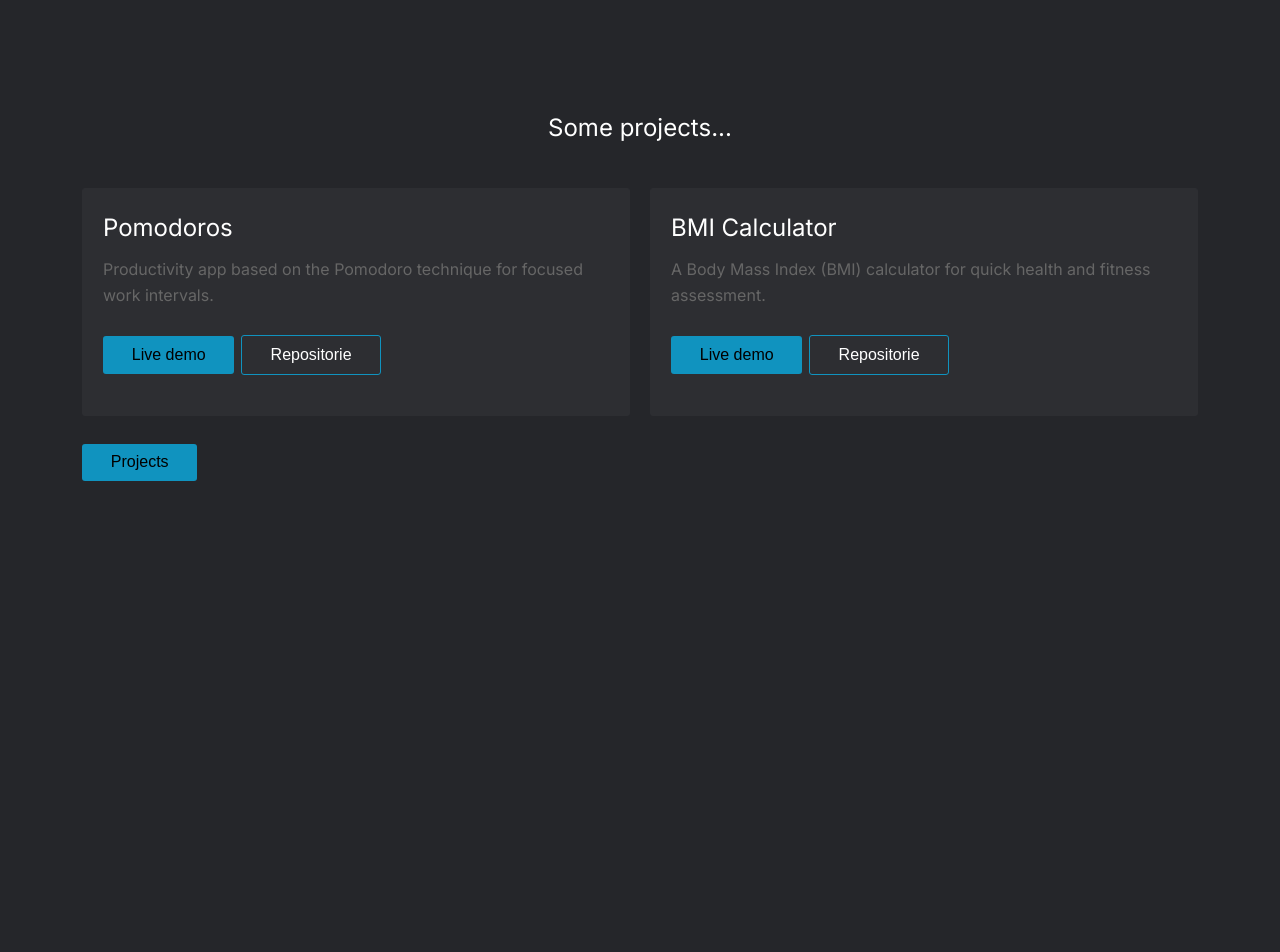
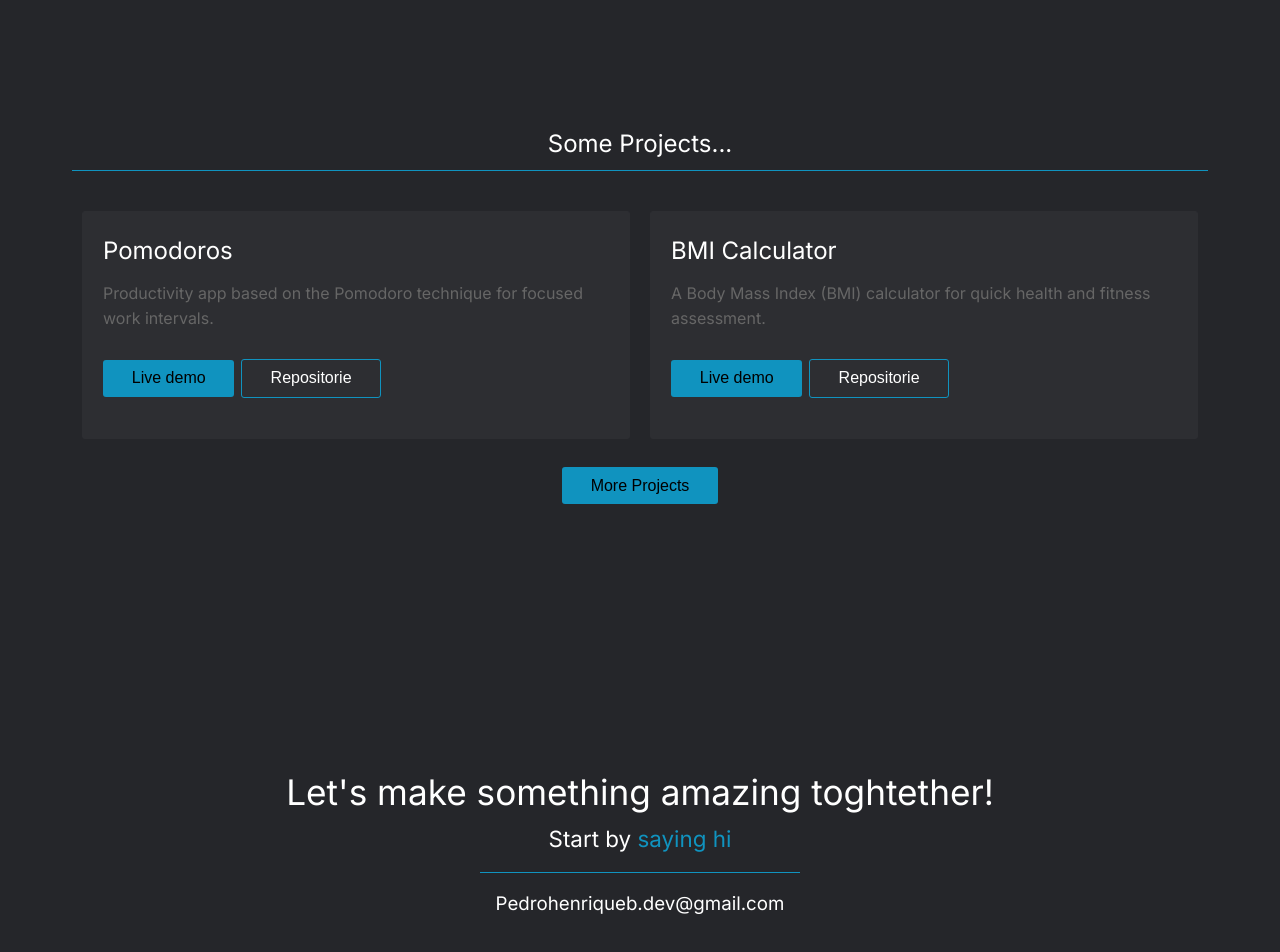
Before and after one commit to pedrohenrique11/portifolio, a Vue app: page / in a window 1280 px wide. Shown: the part 1474-2426 px from the top of the page. Before the commit the page ends 2183 px from the top, so only its background shows below. Built offline with nearby package versions, Linux system fonts and the light colour scheme.

Commit message:
feat: add vue router animations

```diff
--- a/index.html
+++ b/index.html
@@ -4,6 +4,7 @@
     <meta charset="UTF-8">
     <link rel="icon" href="/favicon.ico">
     <meta name="viewport" content="width=device-width, initial-scale=1.0">
+    <link rel="stylesheet" href="https://cdnjs.cloudflare.com/ajax/libs/animate.css/4.1.1/animate.min.css"/>
     <title>Pedro Henrique</title>
   </head>
   <body>
--- a/src/App.vue
+++ b/src/App.vue
@@ -9,7 +9,12 @@ import TheHeader from './components/TheHeader.vue';
   <TheHeader />
   <MenuMobile />
   <div class="content">
-    <RouterView />
+    <Transition
+     enter-active-class="animate__animated animate__fadeInLeft"
+     leave-active-class="animate__animated animate__fadeOutLeft"
+     mode="out-in">
+      <RouterView />
+    </Transition>
   </div>
   <footer>
   </footer>
--- /dev/null
+++ b/src/components/ContactSection.vue
@@ -0,0 +1,42 @@
+<script setup>
+</script>
+
+<template>
+    <div class="content">
+        <h2>
+            Let's make something amazing toghtether!
+        </h2>
+        <p>
+            Start by <span>saying hi</span>
+        </p>
+        <h3>Pedrohenriqueb.dev@gmail.com</h3>
+    </div>
+</template>
+
+<style scoped>
+    .content{
+        display: flex;
+        align-items: center;
+        flex-direction: column;
+
+        text-align: center;
+        margin: 8rem 0 15rem 0;
+    }
+    h3 {
+        margin: 1rem;
+        padding: 1rem 1rem;
+        border-top: 1px solid var(--secondary-color);
+    }
+    span {
+        color: var(--secondary-color);
+    }
+
+    @media (min-width: 800px) {
+        h2 {
+            font-size: 2.2rem;
+        }
+        p {
+            font-size: 1.4rem;
+        }
+    }
+</style>
--- a/src/components/ProjectsSection.vue
+++ b/src/components/ProjectsSection.vue
@@ -30,7 +30,7 @@ onMounted(() => {
         :projectLink="value.projectLink"
         class="projects-card"
         :class="{'slide-up':loaded}"
-        :style="{'transition-delay': `${index * 0.1}s`}"/>
+        />
     </div>
 </template>
 
--- a/src/router/index.js
+++ b/src/router/index.js
@@ -7,7 +7,11 @@ const router = createRouter({
     {
       path: '/',
       name: 'home',
-      component: HomeView
+      component: HomeView,
+      meta: {
+        enterClass: "animate__animated animate__fadeInLeft",
+        leaveClass: "animate__animated animate__fadeInRight",
+      }
     },
     {
       path: '/projects',
--- a/src/views/HomeView.vue
+++ b/src/views/HomeView.vue
@@ -1,6 +1,7 @@
 <script setup>
+import HomeSection from '../components/HomeSection.vue'
+import ContactSection from '@/components/ContactSection.vue';
 import ProjectCard from '@/components/ProjectCard.vue';
-import HomeSection from '../components/HomeSection.vue'
 import ProfileCard from '../components/ProfileCard.vue'
 import TheButtons from '@/components/TheButtons.vue';
 import { RouterLink } from 'vue-router';
@@ -16,14 +17,16 @@ const cards = [
 <template>
   <main>
     <HomeSection />
-    <div class="profile-content">
+    <div class="profile-content section">
       <ProfileCard class="profile"/>
-      <RouterLink to="/about">
-        <TheButtons class="button" title="About-me"/>
-      </RouterLink>
+      <div class="button">
+        <RouterLink to="/about">
+          <TheButtons title="About-me"/>
+        </RouterLink>
+      </div>
     </div>
-    <h2>Some projects...</h2>
-    <div class="projects-content">
+    <h2>Some Projects...</h2>
+    <div class="projects-content section">
         <ProjectCard v-for="(value, index) in cards"
         :key="index"
         :title="value.title"
@@ -32,24 +35,35 @@ const cards = [
         :projectLink="value.projectLink"
         class="projects-card" />
     </div>
+    <div class="button">
       <RouterLink to="/projects">
-        <TheButtons class="button p" title="Projects"/>
+        <TheButtons title="More Projects"/>
       </RouterLink>
+    </div>
+
+      <div class="contact-content section">
+        <ContactSection/>
+      </div>
   </main>
 </template>
 
 <style scoped>
-
 .profile {
   margin-bottom: 1rem;
 }
 .button {
-  margin-bottom: 12rem;
+  display: flex;
+  justify-content: center;
+
+  margin-bottom: 15rem;
 }
 
 h2 {
   margin-top: 2rem;
+  padding-bottom: 0.4rem;
   text-align: center;
+
+  border-bottom: 1px solid var(--secondary-color);
 }
 .projects-content {
   display: flex;
@@ -69,9 +83,4 @@ h2 {
     flex-basis: calc(100%);
   }
 }
-@media (min-width: 800px) {
-  .p {
-    margin-left: 10px;
-  }
-}
 </style>
```
